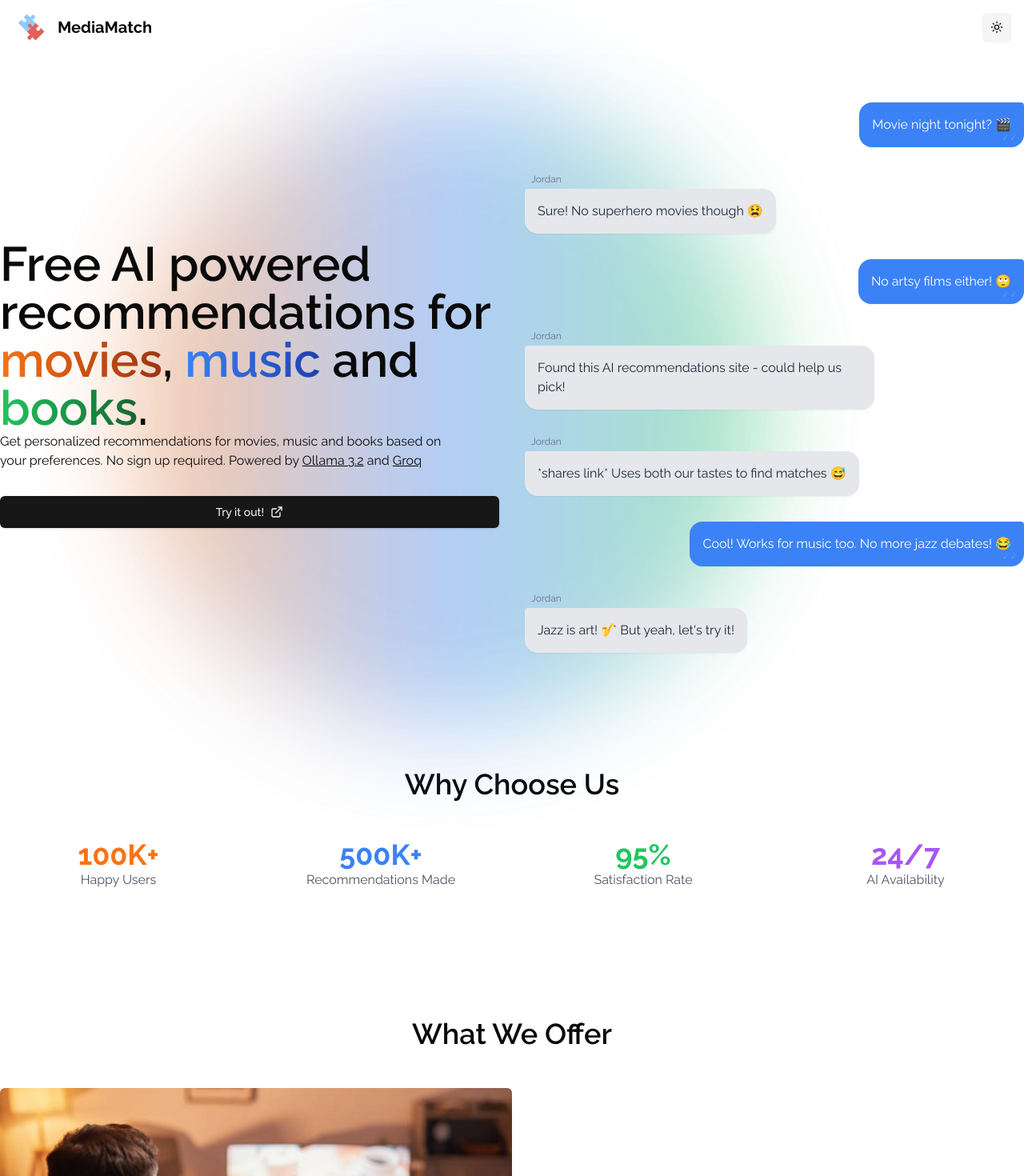
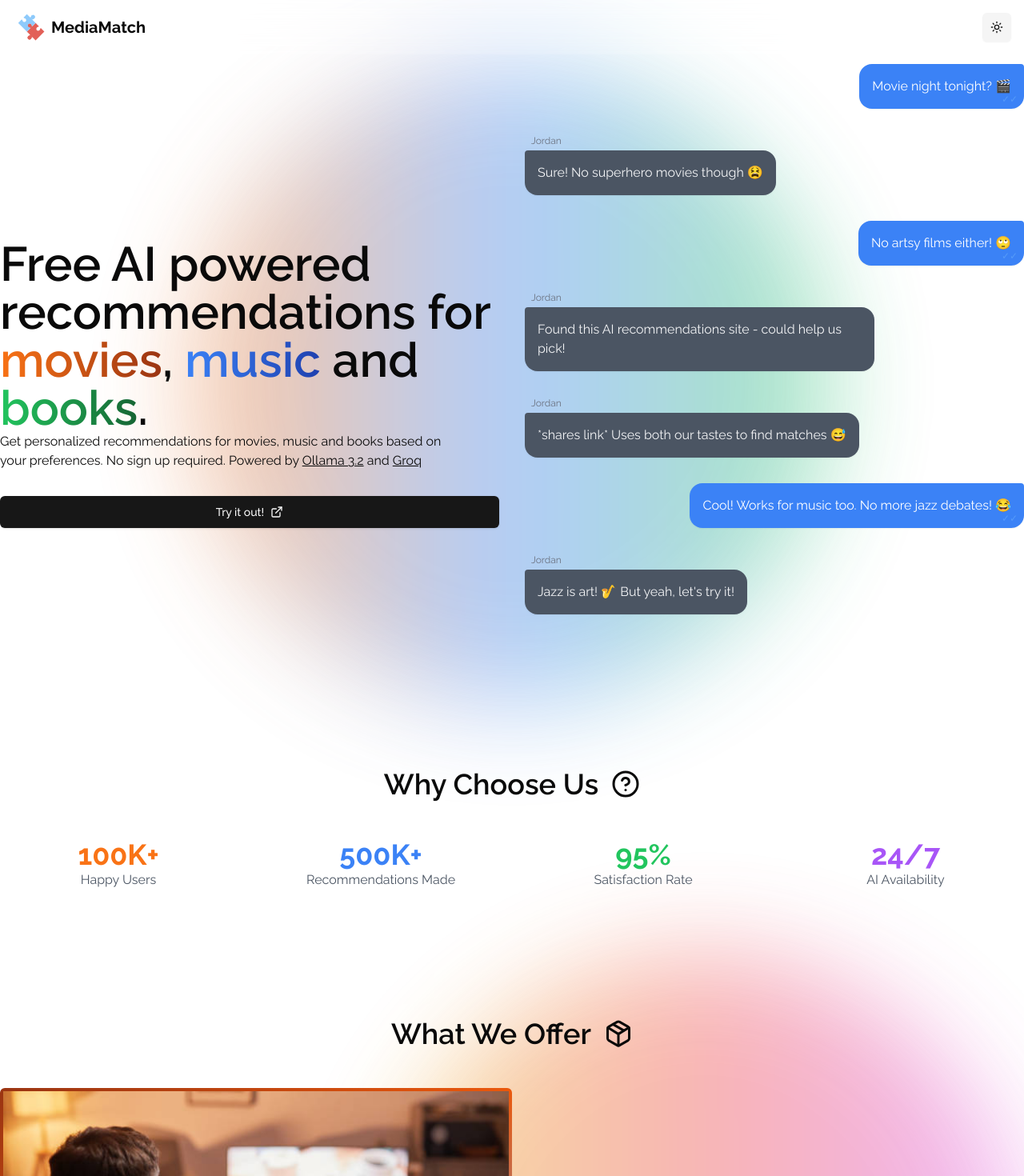
Before and after one commit to Leytox/Matchly, a Next.js app: page / in a window 1280 px wide. Shown: the top 1470 px of the page at 80% size. Built offline with nearby package versions, Linux system fonts and the light colour scheme.

Commit message:
fixed styling, added new component

```diff
--- a/app/globals.css
+++ b/app/globals.css
@@ -58,7 +58,7 @@
     }
 
     .fullscreen-centered {
-        @apply min-h-screen w-screen pt-20 flex flex-col items-center justify-center;
+        @apply min-h-screen pt-20 flex flex-col items-center justify-center overflow-hidden;
     }
 }
 @layer base {
--- a/app/movies/page.tsx
+++ b/app/movies/page.tsx
@@ -136,15 +136,12 @@ export default function Movies() {
   return (
     <main className="fullscreen-centered">
       <div className="container flex flex-col items-center px-2 md:px-0">
-        <h1 className="text-4xl font-bold mb-8 flex items-center gap-2 justify-center text-center">
-          Movie Recommendations
-        </h1>
         {!isGenerated && (
           <>
             <Card className="p-6">
               <div className="flex flex-row items-center justify-between mb-4">
                 <div />
-                <div className="flex flex-row gap-2 items-center relative translate-x-5">
+                <div className="flex flex-row gap-2 items-center relative">
                   <div className="size-6">
                     <Image
                       src={"/blue.svg"}
@@ -278,6 +275,9 @@ export default function Movies() {
         )}
         {isGenerated && (
           <div className="flex flex-col items-center">
+            <h1 className="text-4xl font-bold mb-8 flex items-center gap-2 justify-center text-center">
+              Movie Recommendations
+            </h1>
             <div className="flex flex-1 gap-4 flex-wrap items-center justify-center">
               {recommendations.map((movie) => (
                 <MovieCard key={movie.Title} {...movie} />
--- a/app/page.tsx
+++ b/app/page.tsx
@@ -1,3 +1,4 @@
+import { GradientSphere } from "@/components/gradient-sphere";
 import {
   Accordion,
   AccordionContent,
@@ -19,6 +20,11 @@ import {
   CalendarClock,
   MessageCircleMore,
   ChevronsDown,
+  CircleHelp,
+  Package,
+  Cog,
+  Speech,
+  MailQuestion,
 } from "lucide-react";
 import Image from "next/image";
 import Link from "next/link";
@@ -27,7 +33,8 @@ export default function Home() {
   return (
     <main className="fullscreen-centered">
       <div className="container px-2 md:px-0 relative">
-        <div className="absolute w-[800px] h-[800px] bg-gradient-to-r from-orange-500/50 dark:from-orange-500/20 via-blue-500/50 dark:via-blue-500/20 to-green-500/50 dark:to-green-500/20 rounded-full top-8 right-1/4 blur-3xl animate-pulse" />
+        <GradientSphere position="center" />
+
         <div className="min-h-screen flex relative overflow-hidden">
           <div className="grid grid-cols-1 xl:grid-cols-2 gap-12 xl:gap-8 items-center w-full relative">
             <div className="flex flex-col justify-center w-full h-screen relative xl:items-start xl:justify-start xl:h-auto">
@@ -72,7 +79,7 @@ export default function Home() {
               </a>
               <a
                 href="#chat"
-                className="absolute bottom-0 -translate-y-24 flex flex-col gap-4 w-full items-center xl:hidden"
+                className="absolute bottom-0 -translate-y-20 flex flex-col gap-4 w-full items-center xl:hidden"
               >
                 <ChevronsDown />
                 Scroll
@@ -80,7 +87,7 @@ export default function Home() {
             </div>
             <div
               id="chat"
-              className="flex flex-col justify-center w-full h-screen xl:block xl:h-auto"
+              className="flex flex-col justify-center w-full min-h-screen xl:block xl:h-auto"
             >
               <ChatSection />
             </div>
@@ -89,8 +96,8 @@ export default function Home() {
 
         <div className="py-20">
           <div className="container">
-            <h2 className="text-4xl font-semibold text-center mb-12">
-              Why Choose Us
+            <h2 className="items-center justify-center gap-4 text-4xl font-semibold text-center mb-12 flex">
+              Why Choose Us <CircleHelp size={36} />
             </h2>
             <div className="grid grid-cols-2 md:grid-cols-4 gap-8 text-center">
               <div>
@@ -112,19 +119,20 @@ export default function Home() {
             </div>
           </div>
         </div>
+        <GradientSphere position="right" color="secondary" />
+
         <div className="py-20" id="offers">
-          <h2 className="text-4xl font-semibold text-center mb-12">
-            What We Offer
+          <h2 className="flex items-center justify-center gap-4 text-4xl font-semibold text-center mb-12">
+            What We Offer <Package size={36} />
           </h2>
           <div className="grid grid-rows-3 gap-12 lg:gap-0 ">
             <div className="grid grid-cols-1 lg:grid-cols-2">
-              <div>
+              <div className="rounded-md lg:rounded-br-none bg-gradient-to-br from-orange-800 via-orange-600 to-blue-400 p-1">
                 <Image
                   src={"/movies.jpg"}
                   width={800}
                   height={400}
                   alt={"movies"}
-                  className="rounded-md lg:rounded-br-none"
                 />
               </div>
               <div className="h-full w-full inline-flex flex-col items-center justify-center">
@@ -160,13 +168,13 @@ export default function Home() {
                   {/*</Link> */}
                 </div>
               </div>
-              <div>
+              <div className="rounded-md lg:rounded-l-none bg-gradient-to-bl from-blue-600 via-blue-400 to-green-400 p-1">
                 <Image
                   src={"/music.jpg"}
                   width={800}
                   height={400}
                   alt={"music"}
-                  className="rounded-md lg:rounded-l-none"
+                  className=""
                 />
               </div>
               <div className="flex flex-col items-center lg:hidden">
@@ -185,13 +193,12 @@ export default function Home() {
               </div>
             </div>
             <div className="grid grid-cols-1 lg:grid-cols-2">
-              <div>
+              <div className="rounded-md lg:rounded-tr-none bg-gradient-to-b from-green-400 via-green-600 to-green-800 p-1">
                 <Image
                   src={"/books.jpg"}
                   width={800}
                   height={400}
                   alt={"books"}
-                  className="rounded-md lg:rounded-tr-none"
                 />
               </div>
               <div className="h-full w-full inline-flex flex-col items-center justify-center">
@@ -211,9 +218,10 @@ export default function Home() {
             </div>
           </div>
         </div>
+        <GradientSphere hide="hidden" position="left" />
         <div className="py-20">
-          <h2 className="text-4xl font-semibold text-center mb-12">
-            How It Works
+          <h2 className="flex items-center justify-center gap-4 text-4xl font-semibold text-center mb-12">
+            How It Works <Cog size={36} />
           </h2>
           <div className="grid grid-cols-1 md:grid-cols-3 gap-24 md:gap-12">
             <Card className="relative">
@@ -302,9 +310,12 @@ export default function Home() {
             </Card>
           </div>
         </div>
+
+        <GradientSphere position="center" color="tertiary" />
+
         <div className="py-20">
-          <h2 className="text-4xl font-semibold text-center mb-12">
-            What People Say About Us
+          <h2 className="flex items-center justify-center gap-4 text-4xl font-semibold text-center mb-12">
+            Reviews <Speech size={36} />
           </h2>
           <div className="grid grid-cols-1 md:grid-cols-3 gap-8">
             <Card className="p-6">
@@ -369,14 +380,15 @@ export default function Home() {
             </Card>
           </div>
         </div>
+
         <div className="py-20">
-          <h2 className="text-4xl font-semibold text-center mb-12">
-            Frequently Asked Questions
+          <h2 className="flex items-center justify-center gap-4 text-4xl font-semibold text-center mb-12">
+            F.A.Q <MailQuestion size={36} />
           </h2>
           <div className="max-w-3xl mx-auto">
             <Accordion type="single" collapsible className="w-full">
               <AccordionItem value="item-1">
-                <AccordionTrigger>
+                <AccordionTrigger className="text-xl font-semobold">
                   Is this service really free?
                 </AccordionTrigger>
                 <AccordionContent>
@@ -386,7 +398,7 @@ export default function Home() {
               </AccordionItem>
 
               <AccordionItem value="item-2">
-                <AccordionTrigger>
+                <AccordionTrigger className="text-xl font-semobold">
                   How accurate are the recommendations?
                 </AccordionTrigger>
                 <AccordionContent>
@@ -397,7 +409,7 @@ export default function Home() {
               </AccordionItem>
 
               <AccordionItem value="item-3">
-                <AccordionTrigger>
+                <AccordionTrigger className="text-xl font-semobold">
                   Do I need to create an account?
                 </AccordionTrigger>
                 <AccordionContent>
@@ -409,7 +421,7 @@ export default function Home() {
               </AccordionItem>
 
               <AccordionItem value="item-4">
-                <AccordionTrigger>
+                <AccordionTrigger className="text-xl font-semobold">
                   How often are recommendations updated?
                 </AccordionTrigger>
                 <AccordionContent>
--- a/components/chat-bubble.tsx
+++ b/components/chat-bubble.tsx
@@ -16,8 +16,10 @@ const ChatBubble: React.FC<ChatBubbleProps> = ({
   messageStatus = "sent",
 }) => {
   const bubbleAlignment = isSender ? "justify-end" : "justify-start";
-  const bubbleColor = isSender ? "bg-blue-500" : "bg-gray-200";
-  const textColor = isSender ? "text-white" : "text-gray-800";
+  const bubbleColor = isSender ? "bg-blue-500" : "dark:bg-gray-200 bg-gray-600";
+  const textColor = isSender
+    ? "text-white"
+    : "dark:text-gray-800 text-gray-100";
 
   const MessageStatusIcon = () => {
     switch (messageStatus) {
--- /dev/null
+++ b/components/gradient-sphere.tsx
@@ -0,0 +1,57 @@
+import { cva } from "class-variance-authority";
+import { HTMLAttributes } from "react";
+
+const gradientSphere = cva(
+  "absolute bg-gradient-to-r rounded-full blur-3xl animate-pulse -z-10",
+  {
+    variants: {
+      size: {
+        sm: "w-[200px] h-[200px]",
+        md: "w-[400px] h-[400px]",
+        lg: "w-[800px] h-[800px]",
+      },
+      color: {
+        default:
+          "from-orange-500/50 dark:from-orange-500/20 via-blue-500/50 dark:via-blue-500/20 to-green-500/50 dark:to-green-500/20",
+        secondary:
+          "from-yellow-500/50 dark:from-yellow-500/20 via-red-500/50 dark:via-red-500/20 to-fuchsia-500/50 dark:to-fuchsia-500/20",
+        tertiary:
+          "from-purple-500/50 dark:from-purple-500/20 via-green-500/50 dark:via-green-500/20 to-orange-500/50 dark:to-orange-500/20",
+      },
+      position: {
+        left: "left-0",
+        right: "right-0",
+        center: "left-1/2 right-1/2 transform -translate-x-1/2",
+      },
+      hide: { hidden: "lg:hidden" },
+    },
+    defaultVariants: {
+      size: "lg",
+      color: "default",
+      position: "left",
+    },
+  },
+);
+
+export const GradientSphere = (
+  props: {
+    size?: "sm" | "md" | "lg";
+    color?: "default" | "secondary" | "tertiary";
+    hide?: "hidden";
+    position?: "left" | "right" | "center";
+    className?: string;
+  } & HTMLAttributes<HTMLDivElement>,
+) => {
+  return (
+    <div
+      {...props}
+      className={gradientSphere({
+        size: props.size,
+        color: props.color,
+        hide: props.hide,
+        position: props.position,
+        className: props.className,
+      })}
+    />
+  );
+};
--- a/components/header.tsx
+++ b/components/header.tsx
@@ -4,17 +4,13 @@ import Link from "next/link";
 export default function Header() {
   return (
     <header className="fixed z-50 w-full backdrop-blur-xl flex items-center justify-center p-4">
-      <div></div>
-      <div className="container flex justify-between items-center">
-        <div className="flex gap-2 items-center justify-center">
+      <div className="container flex justify-between w-full">
+        <Link href="/" className="flex items-center">
           <Image src="/logo.svg" width={48} height={48} alt="MediaMatch Logo" />
-          <h1 className="text-xl font-bold">
-            <Link href="/">MediaMatch</Link>
-          </h1>
-        </div>
+          <h1 className="text-xl font-bold">MediaMatch</h1>
+        </Link>
         <ThemeSwitcher />
       </div>
-      <div></div>
     </header>
   );
 }
```
Also changed, not shown: tailwind.config.ts (+50 -28 lines), 1 other file (tests, documents, lock files or other folders).
